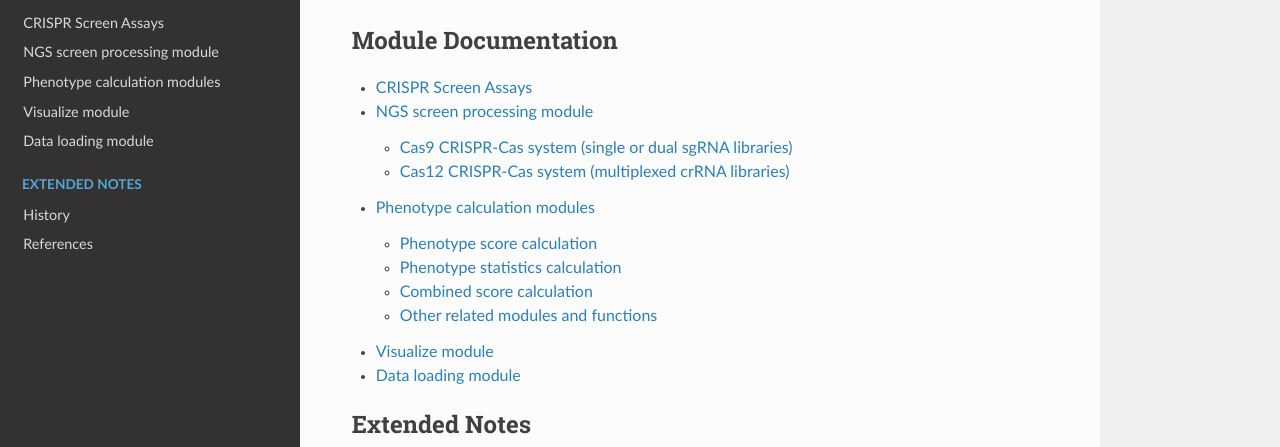
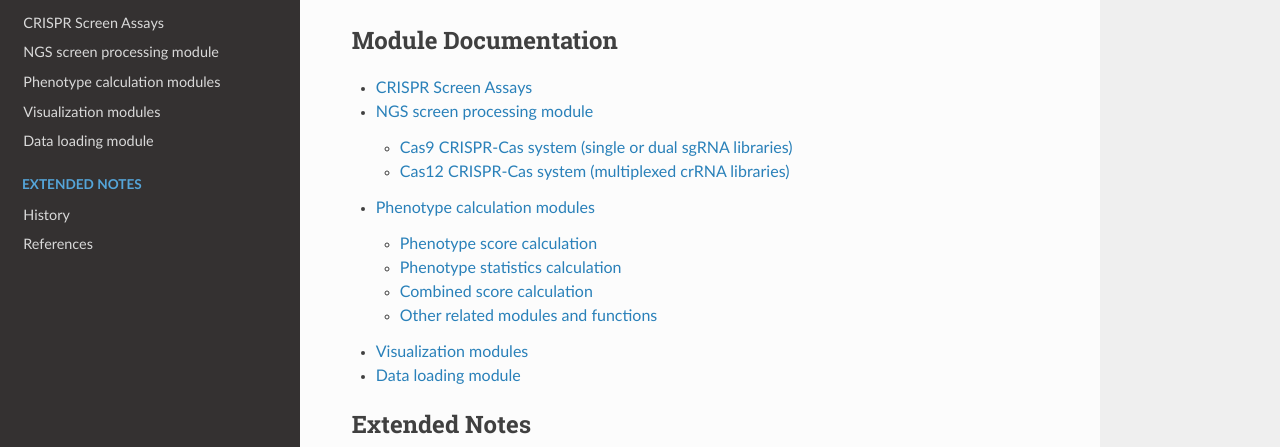
Before and after one commit to ArcInstitute/ScreenPro2, a Sphinx documentation site: the page built from docs/source/index.rst, in a window 1280 px wide and 1274 px high. Shown: the part 228-675 px from the top of the window. Built offline with Sphinx 7.4.7 and the Read the Docs theme 2.0.0, drawn with Linux system fonts in a browser that asks for light colours.

Commit message:
fix module names

````diff
--- a/docs/source/visualize.md
+++ b/docs/source/visualize.md
@@ -1,11 +1,16 @@
-# Visualize module
+# Visualization modules
 
 Set of python classes and functions to enable visualizing CRISPR screening datasets.
 
 ___
 
 ```{eval-rst}
-.. automodule:: screenpro.visualize
+.. automodule:: screenpro.plotting
+   :members:
+   :undoc-members:
+   :show-inheritance:
+
+.. automodule:: screenpro.dashboard
    :members:
    :undoc-members:
    :show-inheritance:
````
